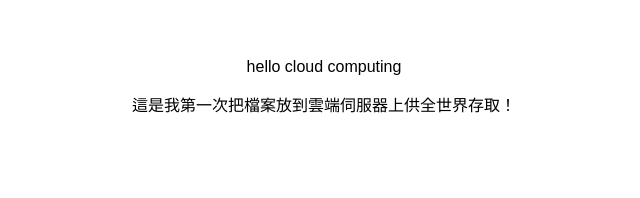
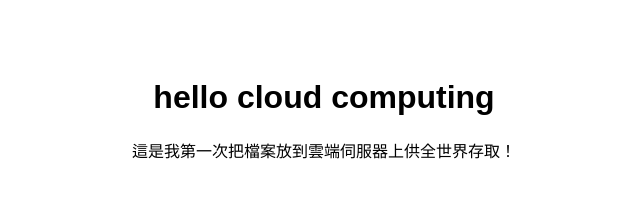
Before and after one commit to 23418415489421891/my-first-cloud-page, a plain HTML site: page index.html in a window 1280 px wide. Shown: the whole page, without its empty margins (316-956 px from the left). Drawn offline with Linux system fonts and the light colour scheme.

Commit message:
index.html

```diff
--- a/index.html
+++ b/index.html
@@ -2,7 +2,7 @@
 <html>
   <head>
     <title>我的第一個雲端網頁</title>
-    <body style="text-align:center; padding-top:50px; font-family:sans-serif;>
+    <body style="text-align:center; padding-top:50px; font-family:sans-serif;">
       <h1>hello cloud computing</h1>
       <p>這是我第一次把檔案放到雲端伺服器上供全世界存取！</p>
       </body>
```
